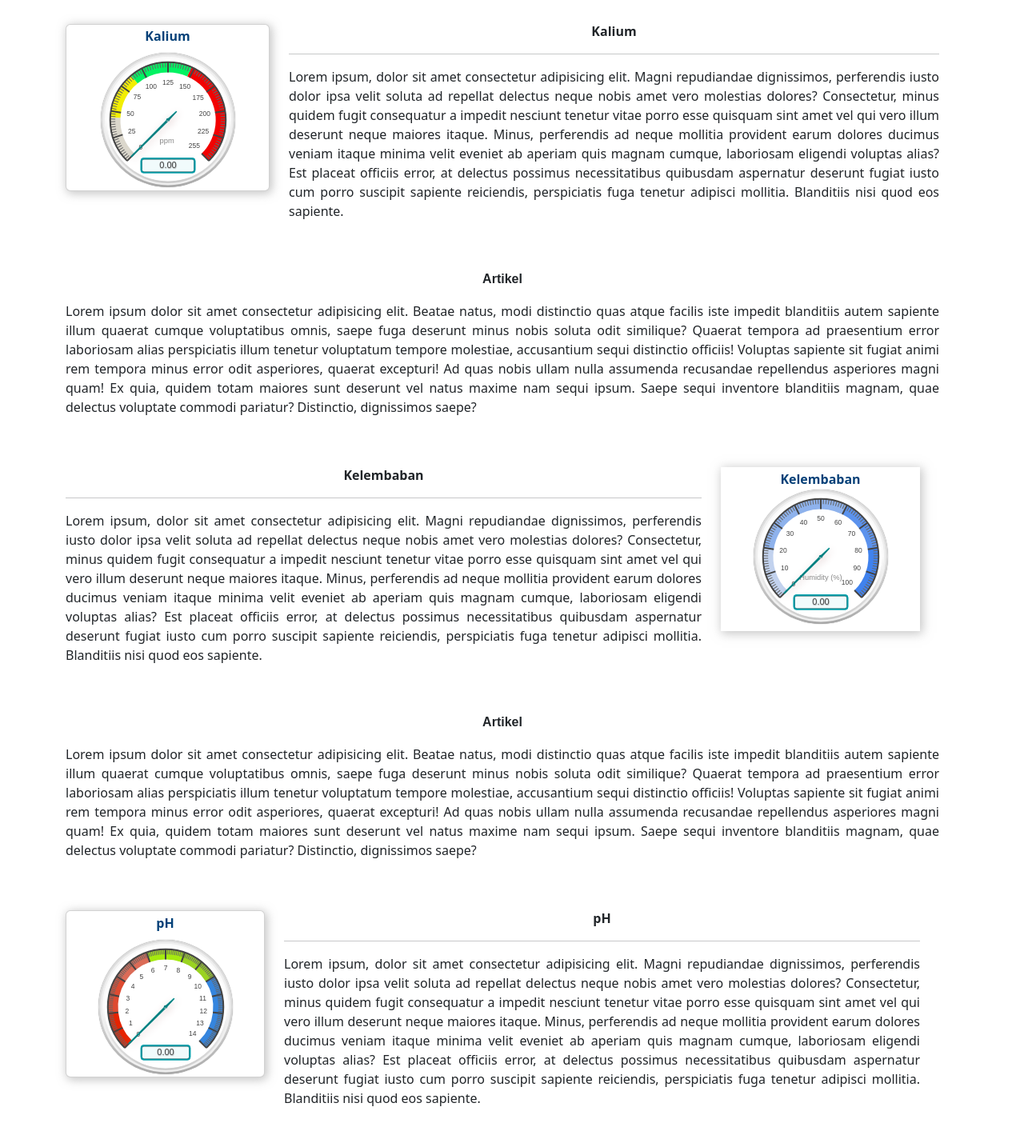
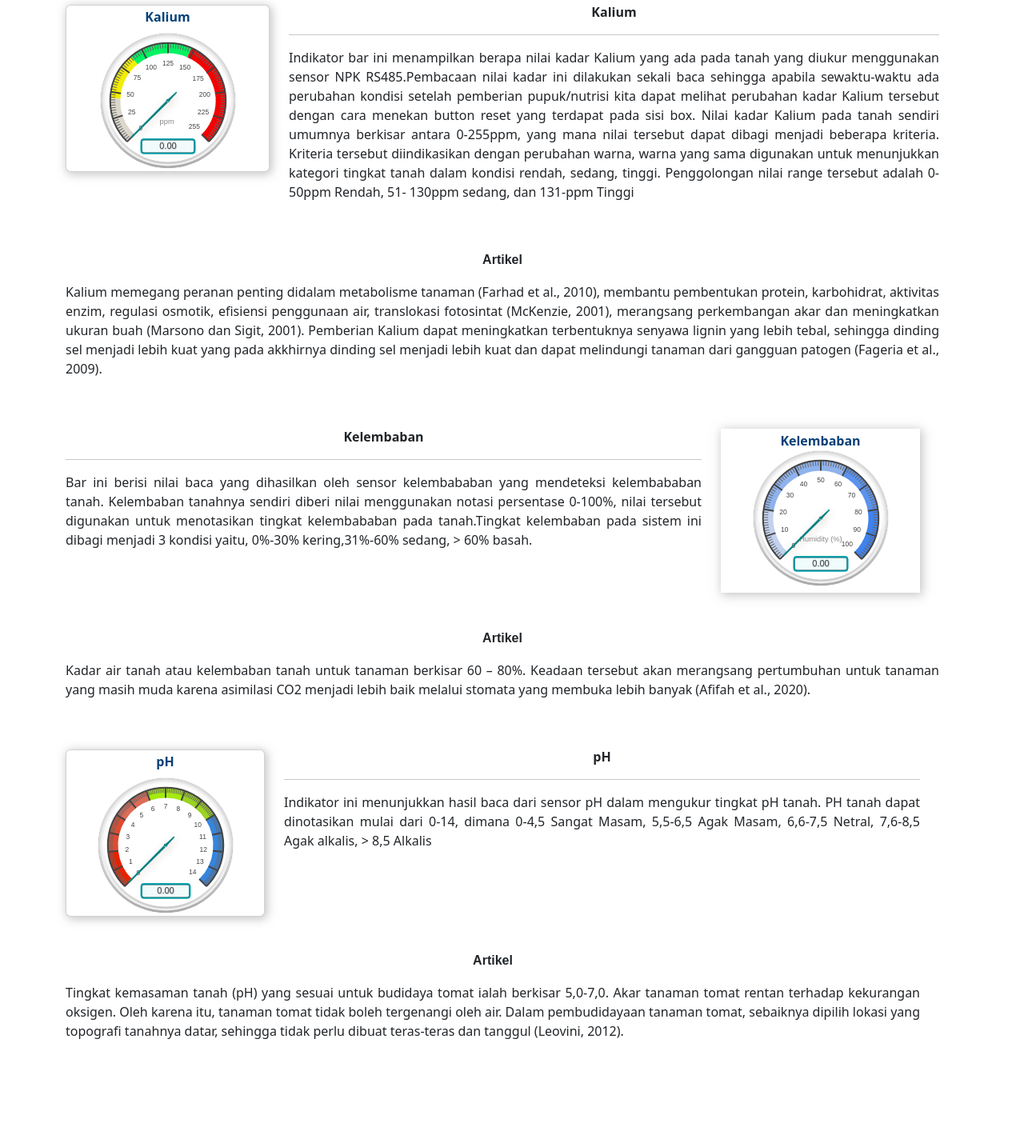
Before and after one commit to multimedia-dan-robotika/Sistem-Cerdas-IKN, a plain HTML site: page Lora_Web_Server/data/info.html in a window 1280 px wide. Shown: the part 1371-2800 px from the top of the page at 80% size. After the commit the page ends 2732 px from the top, so only its background shows below. Drawn offline with Linux system fonts and the light colour scheme; no server answers.

Commit message:
Update Info

```diff
--- a/Lora_Web_Server/data/info.html
+++ b/Lora_Web_Server/data/info.html
@@ -62,7 +62,7 @@
 
   <div class="container">
     <br>
-    <p class="judul-proyek text-center">Informasi Sensor</p>
+    <p class="judul-proyek text-center">Informasi Indikator Bar</p>
     <br>
     <div class="row">
       <div class="col-md-3">
@@ -74,59 +74,54 @@
       <div class="col-md-9">
         <p class="head-des">Nitrogen</p>
         <hr>
-        <p class="info-des">Lorem ipsum, dolor sit amet consectetur adipisicing elit. Magni repudiandae dignissimos,
-          perferendis iusto
-          dolor ipsa velit soluta ad repellat delectus neque nobis amet vero molestias dolores? Consectetur, minus
-          quidem fugit consequatur a impedit nesciunt tenetur vitae porro esse quisquam sint amet vel qui vero illum
-          deserunt neque maiores itaque. Minus, perferendis ad neque mollitia provident earum dolores ducimus veniam
-          itaque minima velit eveniet ab aperiam quis magnam cumque, laboriosam eligendi voluptas alias? Est placeat
-          officiis error, at delectus possimus necessitatibus quibusdam aspernatur deserunt fugiat iusto cum porro
-          suscipit sapiente reiciendis, perspiciatis fuga tenetur adipisci mollitia. Blanditiis nisi quod eos sapiente.
+        <p class="info-des"> Indikator bar ini menampilkan berapa nilai kadar Nitrogen yang ada pada tanah yang diukur
+          menggunakan sensor NPK RS485.Pembacaan nilai kadar ini dilakukan sekali baca sehingga apabila sewaktu-waktu
+          ada perubahan kondisi setelah pemberian pupuk/nutrisi kita dapat melihat perubahan kadar Nitrogen tersebut
+          dengan cara menekan button reset yang terdapat pada sisi box. Nilai kadar Nitrogen pada tanah sendiri umumnya
+          berkisar antara 0-255ppm, yang mana nilai tersebut dapat dibagi menjadi beberapa kriteria. Kriteria tersebut
+          diindikasikan dengan perubahan warna, warna yang sama digunakan untuk menunjukkan kategori tingkat tanah
+          dalam kondisi rendah, sedang, tinggi. Penggolongan nilai range tersebut adalah 0-50ppm Rendah, 51- 130ppm sedang, dan
+          131-ppm Tinggi
+
         </p>
       </div>
       <p class="head-artikel">Artikel</p>
-      <p class="artikel-conten">Lorem ipsum dolor sit amet consectetur adipisicing elit. Beatae natus, modi distinctio
-        quas atque facilis iste
-        impedit blanditiis autem sapiente illum quaerat cumque voluptatibus omnis, saepe fuga deserunt minus nobis
-        soluta odit similique? Quaerat tempora ad praesentium error laboriosam alias perspiciatis illum tenetur
-        voluptatum tempore molestiae, accusantium sequi distinctio officiis! Voluptas sapiente sit fugiat animi rem
-        tempora minus error odit asperiores, quaerat excepturi! Ad quas nobis ullam nulla assumenda recusandae
-        repellendus asperiores magni quam! Ex quia, quidem totam maiores sunt deserunt vel natus maxime nam sequi ipsum.
-        Saepe sequi inventore blanditiis magnam, quae delectus voluptate commodi pariatur? Distinctio, dignissimos
-        saepe?</p>
+      <p class="artikel-conten">Nitrogen bagi tanaman berperan dalam proses penyerapan cahaya melalui pembentukan
+        klorofil (Suminarti, 2011). Nitrogen diperlukan tanaman untuk pembentukan dan pertumbuhan bagian vegetatif
+        tanaman seperti akar, batang dan daun. Selain itu, nitrogen berperan dalam sintesi klorofil (Harjoko, 2005).
+        Fungsi Nitrogen yang selengkapnya bagi tanaman adalah sebagai berikut: untuk meningkatkan pertumbuhan tanaman,
+        dapat menyehatkan pertumbuhan daun, meningkatkan kadar protein dalam tubuh tanaman, meningkatkan kualitas tanaman
+        penghasil daun, meningkatkan perkembangan mikroorganisme dalam tanah (Kartasapoetra dan Sutedja, 2000).
+      </p>
       <!-- batch 2 -->
       <div class="row">
         <div class="col-md-9">
-          <p class="head-des">Potasium</p>
+          <p class="head-des">Phospor</p>
           <hr>
-          <p class="info-des">Lorem ipsum, dolor sit amet consectetur adipisicing elit. Magni repudiandae dignissimos,
-            perferendis iusto
-            dolor ipsa velit soluta ad repellat delectus neque nobis amet vero molestias dolores? Consectetur, minus
-            quidem fugit consequatur a impedit nesciunt tenetur vitae porro esse quisquam sint amet vel qui vero illum
-            deserunt neque maiores itaque. Minus, perferendis ad neque mollitia provident earum dolores ducimus veniam
-            itaque minima velit eveniet ab aperiam quis magnam cumque, laboriosam eligendi voluptas alias? Est placeat
-            officiis error, at delectus possimus necessitatibus quibusdam aspernatur deserunt fugiat iusto cum porro
-            suscipit sapiente reiciendis, perspiciatis fuga tenetur adipisci mollitia. Blanditiis nisi quod eos
-            sapiente.
+          <p class="info-des">Indikator bar ini menampilkan berapa nilai kadar Phospor yang ada pada tanah yang diukur
+            menggunakan sensor NPK RS485.Pembacaan nilai kadar ini dilakukan sekali baca sehingga apabila sewaktu-waktu
+            ada perubahan kondisi setelah pemberian pupuk/nutrisi kita dapat melihat perubahan kadar Phospor tersebut
+            dengan cara menekan button reset yang terdapat pada sisi box. Nilai kadar Phospor pada tanah sendiri umumnya
+            berkisar antara 0-255ppm, yang mana nilai tersebut dapat dibagi menjadi beberapa kriteria. Kriteria tersebut
+            diindikasikan dengan perubahan warna, warna yang sama digunakan untuk menunjukkan kategori tingkat tanah
+            dalam kondisi rendah, sedang, tinggi. Penggolongan nilai range tersebut adalah 0-50ppm Rendah, 51- 130ppm sedang, dan
+            131-ppm Tinggi
           </p>
         </div>
         <div class="col-md-3">
           <div class="card-info">
-            <p class="card-title">Potasium</p>
+            <p class="card-title">Phospor</p>
             <canvas id="potasiumLahan1"></canvas>
           </div>
         </div>
       </div>
       <p class="head-artikel">Artikel</p>
-      <p class="artikel-conten">Lorem ipsum dolor sit amet consectetur adipisicing elit. Beatae natus, modi distinctio
-        quas atque facilis iste
-        impedit blanditiis autem sapiente illum quaerat cumque voluptatibus omnis, saepe fuga deserunt minus nobis
-        soluta odit similique? Quaerat tempora ad praesentium error laboriosam alias perspiciatis illum tenetur
-        voluptatum tempore molestiae, accusantium sequi distinctio officiis! Voluptas sapiente sit fugiat animi rem
-        tempora minus error odit asperiores, quaerat excepturi! Ad quas nobis ullam nulla assumenda recusandae
-        repellendus asperiores magni quam! Ex quia, quidem totam maiores sunt deserunt vel natus maxime nam sequi ipsum.
-        Saepe sequi inventore blanditiis magnam, quae delectus voluptate commodi pariatur? Distinctio, dignissimos
-        saepe?</p>
+      <p class="artikel-conten">Fungsi penting unsur P pada tanaman yaitu berperan dalam proses fotosintesis, respirasi,
+        transfer dan penyimpanan energi, pembelahan dan pembesaran sel serta proses-proses di dalam tanaman lainnya.
+        Unsur P sangat penting dalam pembentukan biji, membantu mempercepat perkembangan akar dan perkecambahan,
+        dapat meningkatkan efisiensi penggunaan air, meningkatkan daya tahan terhadap penyakit yang akhirnya meningkatkan
+        kualitas hasil panen (Irwanto, 2014), mempercepat pembungaan serta pemasakan buah dan biji
+        (Walid dan Susylowati, 2016).</p>
       <!-- bach 4 -->
       <div class="row">
         <div class="col-md-3">
@@ -138,53 +133,32 @@
         <div class="col-md-9">
           <p class="head-des">Kalium</p>
           <hr>
-          <p class="info-des">Lorem ipsum, dolor sit amet consectetur adipisicing elit. Magni repudiandae
-            dignissimos,
-            perferendis iusto
-            dolor ipsa velit soluta ad repellat delectus neque nobis amet vero molestias dolores? Consectetur, minus
-            quidem fugit consequatur a impedit nesciunt tenetur vitae porro esse quisquam sint amet vel qui vero
-            illum
-            deserunt neque maiores itaque. Minus, perferendis ad neque mollitia provident earum dolores ducimus
-            veniam
-            itaque minima velit eveniet ab aperiam quis magnam cumque, laboriosam eligendi voluptas alias? Est
-            placeat
-            officiis error, at delectus possimus necessitatibus quibusdam aspernatur deserunt fugiat iusto cum porro
-            suscipit sapiente reiciendis, perspiciatis fuga tenetur adipisci mollitia. Blanditiis nisi quod eos
-            sapiente.
+          <p class="info-des">Indikator bar ini menampilkan berapa nilai kadar Kalium yang ada pada tanah yang diukur
+            menggunakan sensor NPK RS485.Pembacaan nilai kadar ini dilakukan sekali baca sehingga apabila sewaktu-waktu
+            ada perubahan kondisi setelah pemberian pupuk/nutrisi kita dapat melihat perubahan kadar Kalium tersebut
+            dengan cara menekan button reset yang terdapat pada sisi box. Nilai kadar Kalium pada tanah sendiri umumnya
+            berkisar antara 0-255ppm, yang mana nilai tersebut dapat dibagi menjadi beberapa kriteria. Kriteria tersebut
+            diindikasikan dengan perubahan warna, warna yang sama digunakan untuk menunjukkan kategori tingkat tanah
+            dalam kondisi rendah, sedang, tinggi. Penggolongan nilai range tersebut adalah 0-50ppm Rendah, 51- 130ppm
+            sedang, dan 131-ppm Tinggi
           </p>
         </div>
         <p class="head-artikel">Artikel</p>
-        <p class="artikel-conten">Lorem ipsum dolor sit amet consectetur adipisicing elit. Beatae natus, modi
-          distinctio
-          quas atque facilis iste
-          impedit blanditiis autem sapiente illum quaerat cumque voluptatibus omnis, saepe fuga deserunt minus nobis
-          soluta odit similique? Quaerat tempora ad praesentium error laboriosam alias perspiciatis illum tenetur
-          voluptatum tempore molestiae, accusantium sequi distinctio officiis! Voluptas sapiente sit fugiat animi rem
-          tempora minus error odit asperiores, quaerat excepturi! Ad quas nobis ullam nulla assumenda recusandae
-          repellendus asperiores magni quam! Ex quia, quidem totam maiores sunt deserunt vel natus maxime nam sequi
-          ipsum.
-          Saepe sequi inventore blanditiis magnam, quae delectus voluptate commodi pariatur? Distinctio, dignissimos
-          saepe?</p>
+        <p class="artikel-conten">Kalium memegang peranan penting didalam metabolisme tanaman (Farhad et al., 2010),
+          membantu pembentukan protein, karbohidrat, aktivitas enzim, regulasi osmotik, efisiensi penggunaan air,
+          translokasi fotosintat (McKenzie, 2001), merangsang perkembangan akar dan meningkatkan ukuran buah
+          (Marsono dan Sigit, 2001). Pemberian Kalium dapat meningkatkan terbentuknya senyawa lignin yang lebih tebal,
+          sehingga dinding sel menjadi lebih kuat yang pada akkhirnya dinding sel menjadi lebih kuat dan dapat melindungi
+          tanaman dari gangguan patogen (Fageria et al., 2009).</p>
         <!-- batch 2 -->
         <div class="row">
           <div class="col-md-9">
             <p class="head-des">Kelembaban</p>
             <hr>
-            <p class="info-des">Lorem ipsum, dolor sit amet consectetur adipisicing elit. Magni repudiandae
-              dignissimos,
-              perferendis iusto
-              dolor ipsa velit soluta ad repellat delectus neque nobis amet vero molestias dolores? Consectetur,
-              minus
-              quidem fugit consequatur a impedit nesciunt tenetur vitae porro esse quisquam sint amet vel qui vero
-              illum
-              deserunt neque maiores itaque. Minus, perferendis ad neque mollitia provident earum dolores ducimus
-              veniam
-              itaque minima velit eveniet ab aperiam quis magnam cumque, laboriosam eligendi voluptas alias? Est
-              placeat
-              officiis error, at delectus possimus necessitatibus quibusdam aspernatur deserunt fugiat iusto cum
-              porro
-              suscipit sapiente reiciendis, perspiciatis fuga tenetur adipisci mollitia. Blanditiis nisi quod eos
-              sapiente.
+            <p class="info-des">Bar ini berisi nilai baca yang dihasilkan oleh sensor kelembababan yang mendeteksi
+              kelembababan tanah. Kelembaban tanahnya sendiri diberi nilai menggunakan notasi persentase 0-100%, nilai
+              tersebut digunakan untuk menotasikan tingkat kelembababan pada tanah.Tingkat kelembaban pada sistem ini dibagi
+              menjadi 3 kondisi yaitu, 0%-30% kering,31%-60% sedang, > 60% basah.
             </p>
           </div>
           <div class="col-md-3">
@@ -195,17 +169,9 @@
           </div>
         </div>
         <p class="head-artikel">Artikel</p>
-        <p class="artikel-conten">Lorem ipsum dolor sit amet consectetur adipisicing elit. Beatae natus, modi
-          distinctio
-          quas atque facilis iste
-          impedit blanditiis autem sapiente illum quaerat cumque voluptatibus omnis, saepe fuga deserunt minus nobis
-          soluta odit similique? Quaerat tempora ad praesentium error laboriosam alias perspiciatis illum tenetur
-          voluptatum tempore molestiae, accusantium sequi distinctio officiis! Voluptas sapiente sit fugiat animi rem
-          tempora minus error odit asperiores, quaerat excepturi! Ad quas nobis ullam nulla assumenda recusandae
-          repellendus asperiores magni quam! Ex quia, quidem totam maiores sunt deserunt vel natus maxime nam sequi
-          ipsum.
-          Saepe sequi inventore blanditiis magnam, quae delectus voluptate commodi pariatur? Distinctio, dignissimos
-          saepe?</p>
+        <p class="artikel-conten">Kadar air tanah atau kelembaban tanah untuk tanaman berkisar 60 – 80%. Keadaan
+          tersebut akan merangsang pertumbuhan untuk tanaman yang masih muda karena asimilasi CO2 menjadi lebih
+          baik melalui stomata yang membuka lebih banyak (Afifah et al., 2020).</p>
         <div class="row">
           <div class="col-md-3">
             <div class="card card-info">
@@ -216,38 +182,16 @@
           <div class="col-md-9">
             <p class="head-des">pH</p>
             <hr>
-            <p class="info-des">Lorem ipsum, dolor sit amet consectetur adipisicing elit. Magni repudiandae
-              dignissimos,
-              perferendis iusto
-              dolor ipsa velit soluta ad repellat delectus neque nobis amet vero molestias dolores? Consectetur,
-              minus
-              quidem fugit consequatur a impedit nesciunt tenetur vitae porro esse quisquam sint amet vel qui vero
-              illum
-              deserunt neque maiores itaque. Minus, perferendis ad neque mollitia provident earum dolores ducimus
-              veniam
-              itaque minima velit eveniet ab aperiam quis magnam cumque, laboriosam eligendi voluptas alias? Est
-              placeat
-              officiis error, at delectus possimus necessitatibus quibusdam aspernatur deserunt fugiat iusto cum
-              porro
-              suscipit sapiente reiciendis, perspiciatis fuga tenetur adipisci mollitia. Blanditiis nisi quod eos
-              sapiente.
+            <p class="info-des">Indikator ini menunjukkan hasil baca dari sensor pH dalam mengukur tingkat pH tanah.
+              PH tanah dapat dinotasikan mulai dari 0-14, dimana 0-4,5 Sangat Masam,  5,5-6,5 Agak Masam,
+              6,6-7,5 Netral, 7,6-8,5 Agak alkalis, > 8,5 Alkalis
             </p>
           </div>
           <p class="head-artikel">Artikel</p>
-          <p class="artikel-conten">Lorem ipsum dolor sit amet consectetur adipisicing elit. Beatae natus, modi
-            distinctio
-            quas atque facilis iste
-            impedit blanditiis autem sapiente illum quaerat cumque voluptatibus omnis, saepe fuga deserunt minus
-            nobis
-            soluta odit similique? Quaerat tempora ad praesentium error laboriosam alias perspiciatis illum tenetur
-            voluptatum tempore molestiae, accusantium sequi distinctio officiis! Voluptas sapiente sit fugiat animi
-            rem
-            tempora minus error odit asperiores, quaerat excepturi! Ad quas nobis ullam nulla assumenda recusandae
-            repellendus asperiores magni quam! Ex quia, quidem totam maiores sunt deserunt vel natus maxime nam
-            sequi ipsum.
-            Saepe sequi inventore blanditiis magnam, quae delectus voluptate commodi pariatur? Distinctio,
-            dignissimos
-            saepe?</p>
+          <p class="artikel-conten">Tingkat kemasaman tanah (pH) yang sesuai untuk budidaya tomat ialah berkisar 5,0-7,0.
+            Akar tanaman tomat rentan terhadap kekurangan oksigen. Oleh karena itu, tanaman tomat tidak boleh tergenangi
+            oleh air. Dalam pembudidayaan tanaman tomat, sebaiknya dipilih lokasi yang topografi tanahnya datar, sehingga
+            tidak perlu dibuat teras-teras dan tanggul (Leovini, 2012). </p>
           <footer>
             <div class="foot">
               <h6 class="foot-text">Copyright &copy; <a href="https://ps-citra.gunadarma.ac.id"
```
